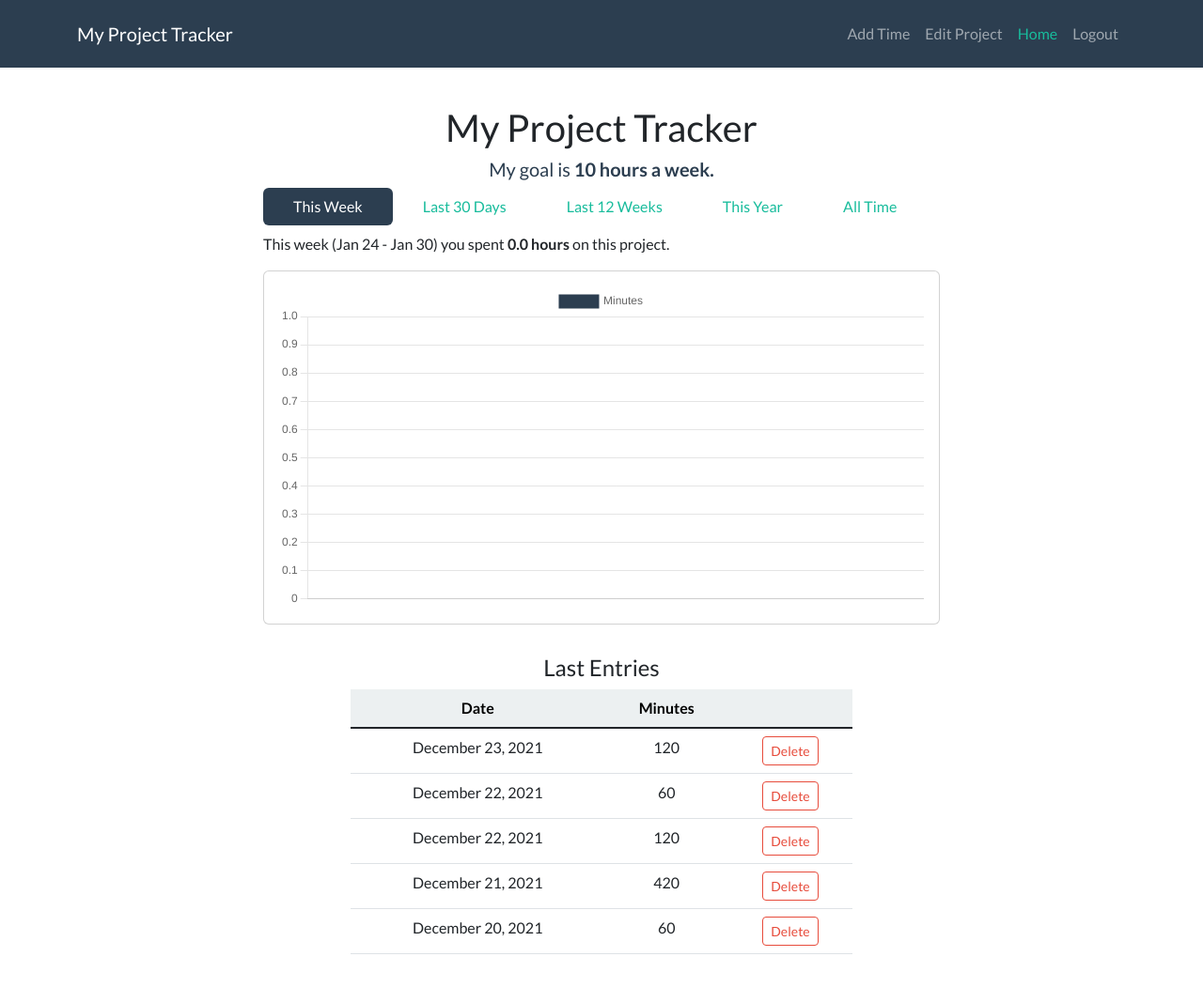
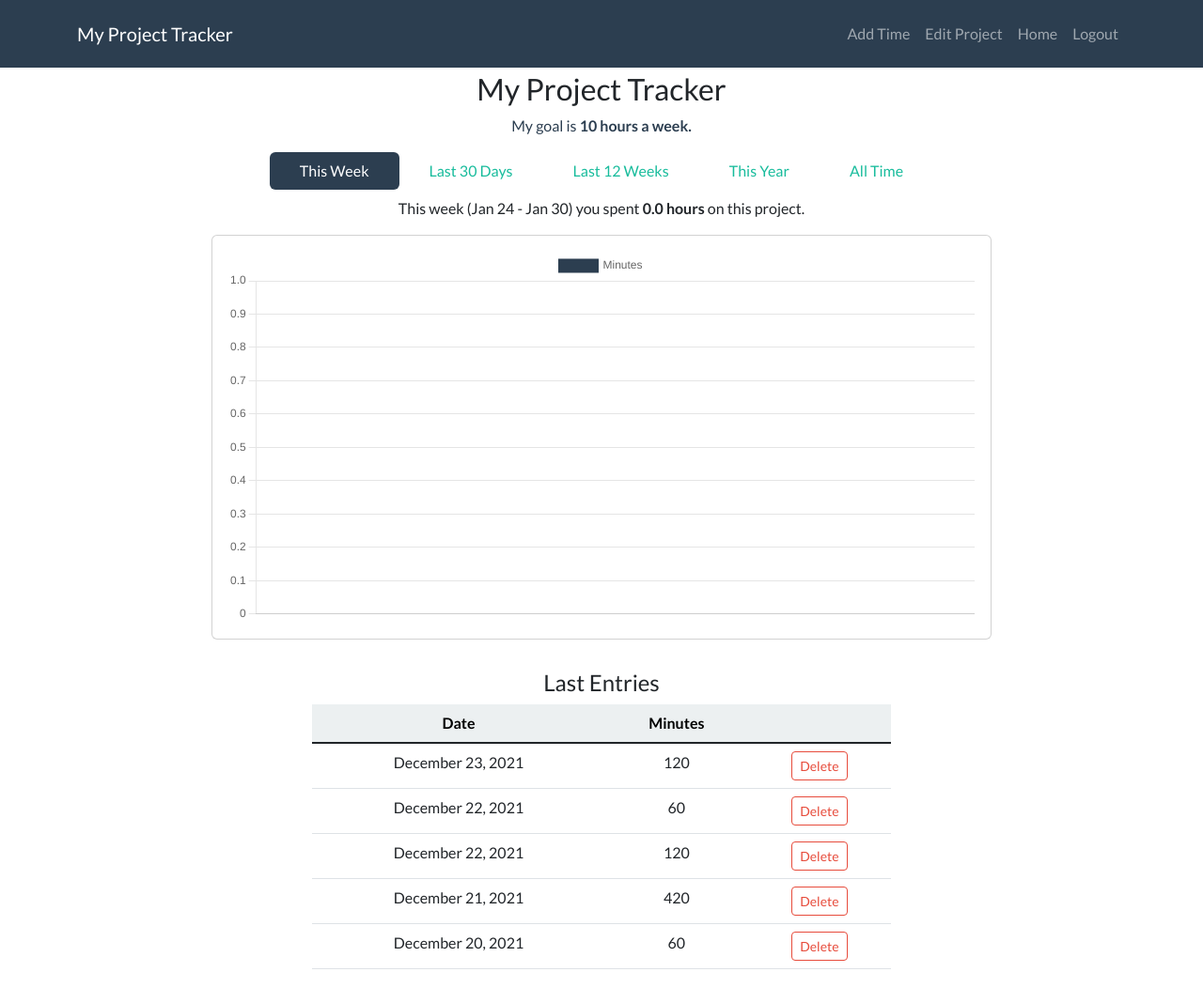
Before and after one commit to LiudmilaLV/-My-Projects-tracker, a Flask app: page /project/1 in a window 1280 px wide. Shown: the whole page at 94% size. Before the commit the page ends 1016 px from the top, so only its background shows below. Run offline with Flask 2, Linux system fonts and the light colour scheme; a user stored in the database is signed in; data comes from the database, SQL or seed files in the repository; both versions use the stored data as it was after the commit; some libraries are stand-ins or nearby versions.

Commit message:
footer added, creaner html

```diff
--- a/website/static/style.css
+++ /dev/null
@@ -1,4 +0,0 @@
-section {
-    height: 100vh;
-    padding: 5vh 10vh;
-}
--- a/website/templates/addtime.html
+++ b/website/templates/addtime.html
@@ -56,8 +56,12 @@
             </div>
         </div>
     </div>
-
 </section>
+<div class="container-fluid navbar fixed-bottom mt-auto bg-primary text-white">
+    <div class="container col-md-4 center">
+        <h6 class="text-center">yourprojecttracker@gmail.com</h6>
+    </div>
+</div>
     <script>
         const time_el = document.querySelector('.time');
         const buttonStart = document.getElementById('btn-start');
--- a/website/templates/base.html
+++ b/website/templates/base.html
@@ -37,7 +37,7 @@
             </li>
             {% endif %}
             <li class="nav-item">
-                  <a class="nav-link active fw-lighter" href="{{ url_for('views.home') }}">Home
+              <a class="nav-link fw-lighter" href="{{ url_for('views.home') }}">Home
                 <span class="visually-hidden">(current)</span>
               </a>
             </li>
@@ -84,5 +84,5 @@
       });
     </script>
 </body>
-<footer></footer>
+
 </html>
--- a/website/templates/change_password.html
+++ b/website/templates/change_password.html
@@ -39,5 +39,9 @@
         </div>
     </form>
 </div>
-
+<div class="container-fluid navbar fixed-bottom mt-auto bg-primary text-white">
+    <div class="container col-md-4 center">
+        <h6 class="text-center">yourprojecttracker@gmail.com</h6>
+    </div>
+</div>
 {% endblock %}
--- a/website/templates/edit_project.html
+++ b/website/templates/edit_project.html
@@ -57,6 +57,11 @@
         <button type="button" class="btn btn-danger btn-lg my-5 mx-5"  data-bs-toggle="modal" data-bs-target="#deleteProjectModal" >Delete Project</button>
     </div>
 </div>
+<div class="container-fluid navbar fixed-bottom mt-auto bg-primary text-white">
+    <div class="container col-md-4 center">
+        <h6 class="text-center">yourprojecttracker@gmail.com</h6>
+    </div>
+</div>
 
 <!-- Modal for Deleting a Project -->
 <div class="modal fade" id="deleteProjectModal" tabindex="-1" aria-labelledby="deleteProjectModalLabel" aria-hidden="true">
--- a/website/templates/errors/403.html
+++ b/website/templates/errors/403.html
@@ -6,4 +6,9 @@
         <h6>Please, login and check your account.</h6>
         <img class="img-fluid" src="{{ url_for('static', filename='11.png') }}" alt="black cat">
     </div>
+    <div class="container-fluid navbar fixed-bottom mt-auto bg-primary text-white">
+        <div class="container col-md-4 center">
+            <h6 class="text-center">yourprojecttracker@gmail.com</h6>
+        </div>
+    </div>
 {% endblock%}
--- a/website/templates/errors/404.html
+++ b/website/templates/errors/404.html
@@ -6,4 +6,9 @@
         <h6>That page does not exist. Please, try a different location.</h6>
         <img class="img-fluid" src="{{ url_for('static', filename='11.png') }}" alt="black cat">
     </div>
+    <div class="container-fluid navbar fixed-bottom mt-auto bg-primary text-white">
+        <div class="container col-md-4 center">
+            <h6 class="text-center">yourprojecttracker@gmail.com</h6>
+        </div>
+    </div>
 {% endblock%}
--- a/website/templates/errors/405.html
+++ b/website/templates/errors/405.html
@@ -5,4 +5,9 @@
         <h4>Sorry, you can not visit this page (405)</h4>
         <img class="img-fluid" src="{{ url_for('static', filename='11.png') }}" alt="black cat">
     </div>
+    <div class="container-fluid navbar fixed-bottom mt-auto bg-primary text-white">
+        <div class="container col-md-4 center">
+            <h6 class="text-center">yourprojecttracker@gmail.com</h6>
+        </div>
+    </div>
 {% endblock%}
--- a/website/templates/errors/500.html
+++ b/website/templates/errors/500.html
@@ -6,4 +6,9 @@
         <h6>We are working on it. Please, come visit again later.</h6>
         <img class="img-fluid" src="{{ url_for('static', filename='11.png') }}" alt="black cat">
     </div>
+    <div class="container-fluid navbar fixed-bottom mt-auto bg-primary text-white">
+        <div class="container col-md-4 center">
+            <h6 class="text-center">yourprojecttracker@gmail.com</h6>
+        </div>
+    </div>
 {% endblock%}
--- a/website/templates/login.html
+++ b/website/templates/login.html
@@ -52,5 +52,9 @@
         </small>
     </div>
 </div>
-
+<div class="container-fluid navbar fixed-bottom mt-auto bg-primary text-white">
+    <div class="container col-md-4 center">
+        <h6 class="text-center">yourprojecttracker@gmail.com</h6>
+    </div>
+</div>
 {% endblock %}
--- a/website/templates/project.html
+++ b/website/templates/project.html
@@ -4,16 +4,16 @@
 {% endblock %}
 
 {% block content %}
-    <section class="container d-flex flex-wrap">
+<section class="d-flex flex-column py-1">
     <div class="container col-md-8">
         <div class="text-center">
-                <h2>{{ name }}</h2>
-                <h5 class="text-primary">{{ notes }}</h5>
+            <h3>{{ name }}</h3>
+            <h6 class="text-primary">{{ notes }}</h6>
             {% if goal %}
-                    <h5 class="text-primary">My goal is <b>{{ week_goal }} hours a week.</b></h5>
+                <p class="text-primary">My goal is <b>{{ week_goal }} hours a week.</b></p>
             {% endif%}
         </div>
-                <ul class="nav nav-pills mb-2" id="pills-tab" role="tablist">
+            <ul class="nav nav-pills mb-2 justify-content-center" id="pills-tab" role="tablist">
                 <li class="nav-item" role="presentation">
                     <button class="nav-link active" id="pills-this-week-tab" data-bs-toggle="pill" data-bs-target="#pills-this-week" type="button" role="tab" aria-controls="pills-this-week" aria-selected="true">This Week</button>
                 </li>
@@ -32,7 +32,7 @@
             </ul>
             <div class="tab-content" id="pills-tabContent">
                 <div class="tab-pane fade show active" id="pills-this-week" role="tabpanel" aria-labelledby="pills-this-week-tab">
-                        <p>This week ({{ current_week }}) you spent <b>{{ thisweek_summ_hours }} hours</b> on this project.</p>
+                    <p class="text-center">This week ({{ current_week }}) you spent <b>{{ thisweek_summ_hours }} hours</b> on this project.</p>
                     <!-- This week chart -->
                     <div class="card my-3">
                         <div class="card-body">
@@ -43,7 +43,7 @@
                     </div>
                 </div>
                 <div class="tab-pane fade" id="pills-last30" role="tabpanel" aria-labelledby="pills-last30-tab">
-                        <p>This month you've spent <b>{{ thismonth_summ_hours }} hours</b> on this project.</p>
+                    <p class="text-center">This month you spent <b>{{ thismonth_summ_hours }} hours</b> working on this project.</p>
                     <!-- Last 30 Days chart -->
                     <div class="card my-3">
                         <div class="card-body">
@@ -54,7 +54,7 @@
                     </div>
                 </div>
                 <div class="tab-pane fade" id="pills-this-12weeks" role="tabpanel" aria-labelledby="pills-this-12weeks-tab">
-                        <p>Last 12 weeks you've spent <b>{{ these12weeks_summ_hours }} hours</b> on this project.</p>
+                    <p class="text-center">Last 12 weeks you spent <b>{{ these12weeks_summ_hours }} hours</b> working on this project.</p>
                     {% if goal %}
                     <!-- This 12 weeks chart with goal scoreboard -->
                     <div class="card my-3">
@@ -76,7 +76,7 @@
                     {% endif %}
                 </div>
                 <div class="tab-pane fade" id="pills-this-year" role="tabpanel" aria-labelledby="pills-this-year-tab">
-                        <p>This year you've spent <b>{{ thisyear_summ_hours }} hours</b> on this project.</p>
+                    <p class="text-center">This year you spent <b>{{ thisyear_summ_hours }} hours</b> working on this project.</p>
                     <!-- This Year chart -->
                     <div class="card my-3">
                         <div class="card-body">
@@ -87,7 +87,7 @@
                     </div>
                 </div>
                 <div class="tab-pane fade" id="pills-alltime" role="tabpanel" aria-labelledby="pills-alltime-tab">
-                        <p>You've spent <b>{{ alltime_summ_hours }} hours</b> on this project.</p>
+                    <p class="text-center">You spent <b>{{ alltime_summ_hours }} hours</b> working on this project in total.</p>
                     <!-- All Time chart -->
                     <div class="card my-3">
                         <div class="card-body">
@@ -123,7 +123,6 @@
         </table>
     </div>
 </section>
-
 
 
 {% block javascript %}
--- a/website/templates/reset_request.html
+++ b/website/templates/reset_request.html
@@ -32,5 +32,9 @@
         </small>
     </div>
 </div>
-
+<div class="container-fluid navbar fixed-bottom mt-auto bg-primary text-white">
+    <div class="container col-md-4 center">
+        <h6 class="text-center">yourprojecttracker@gmail.com</h6>
+    </div>
+</div>
 {% endblock %}
--- a/website/views.py
+++ b/website/views.py
@@ -27,9 +27,9 @@ def home():
                         )
     user_projects_l = []
     user_projects_d = []
-    for project_name, project_duration in recent_projects:
+    for project_name, minutes in recent_projects:
         user_projects_l.append(project_name)
-        user_projects_d.append(project_duration)
+        user_projects_d.append(round((minutes / 60),1))
     no_entries_yet = True
     if user_projects_d:
         no_entries_yet = False
```
Also changed, not shown: website/templates/home.html (+19 -4 lines), website/database.db, website/static/11.png. Lines whose indentation alone changed are shown as unchanged.
